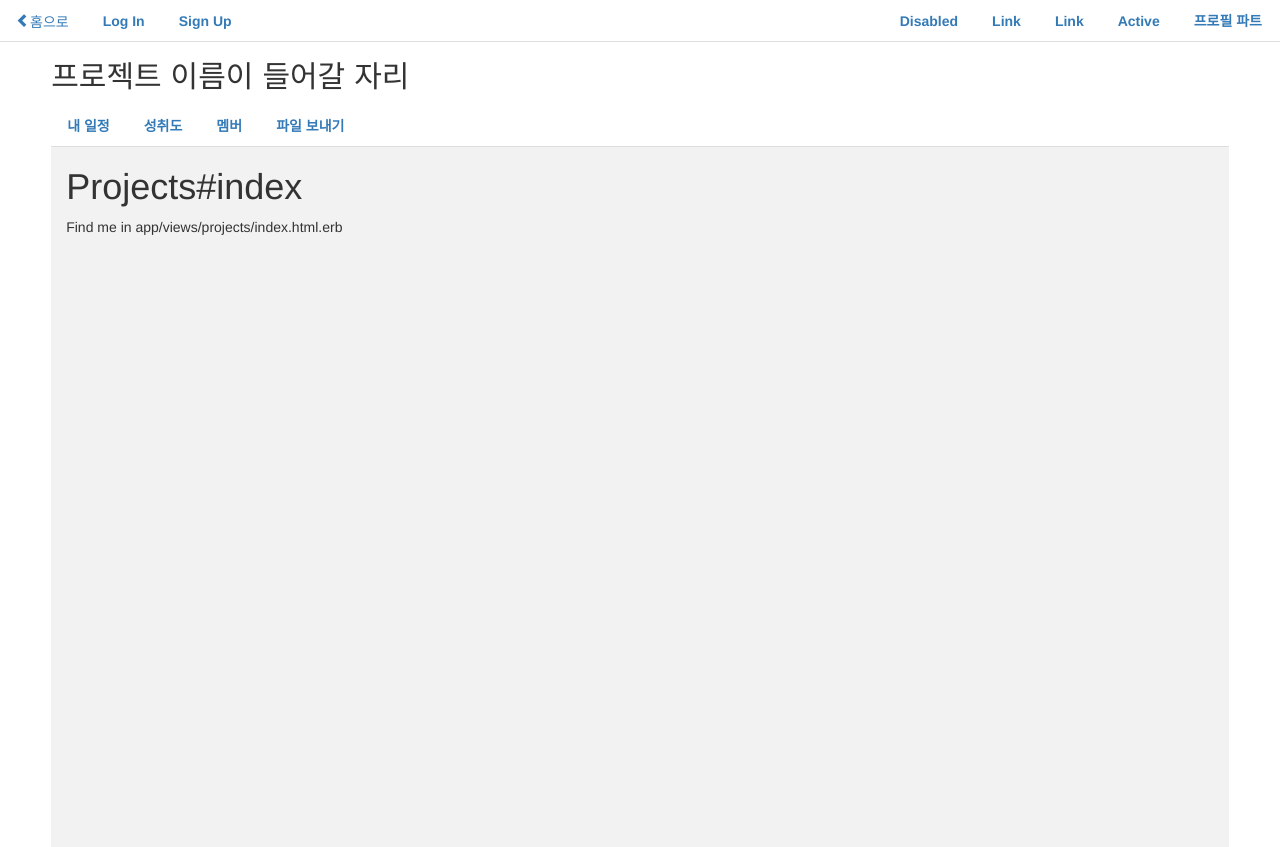
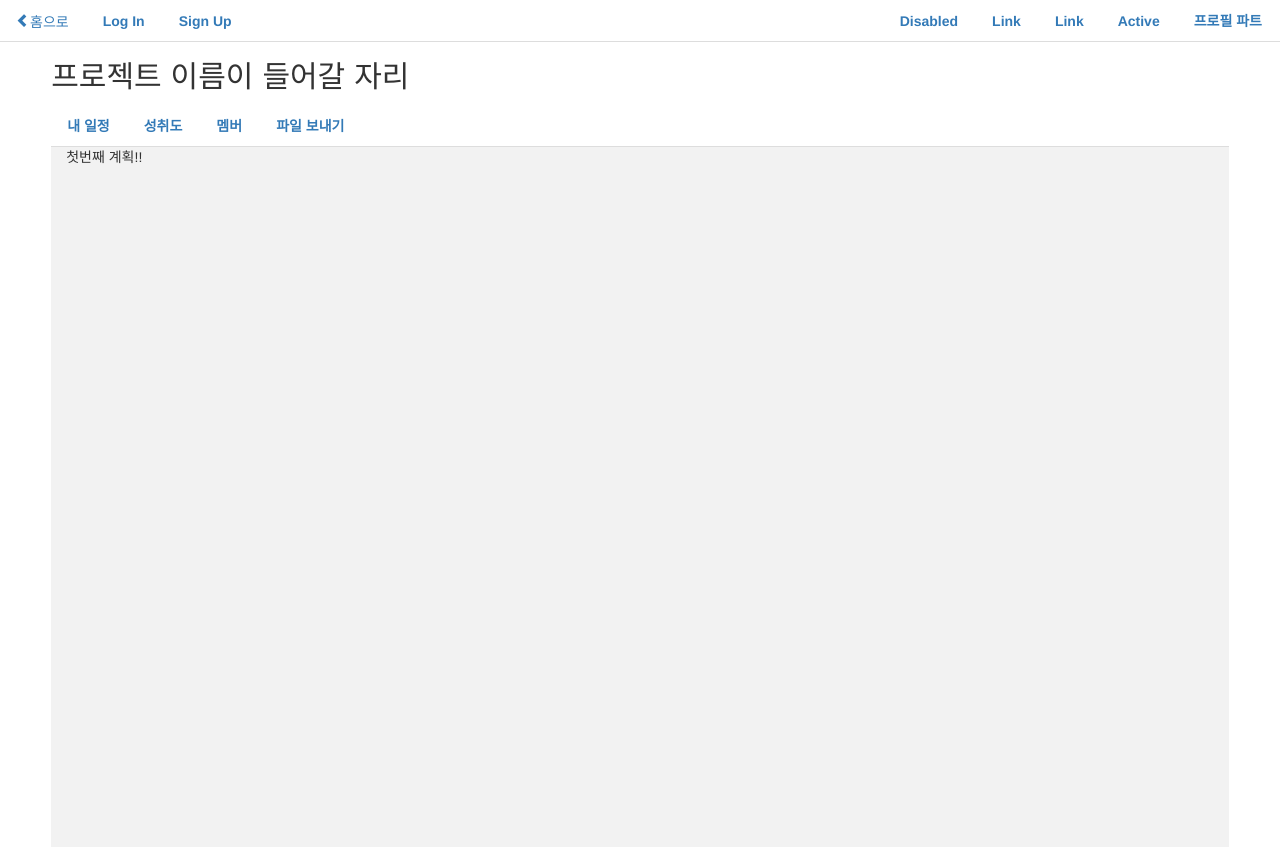
Before and after one commit to JSPlike/hanco_rails, a Rails app: page /projects in a window 1280 px wide. Run offline with Rails 7, Linux system fonts and the light colour scheme; style sheets or scripts are compiled from the project's sources; some libraries are stand-ins or nearby versions.

Commit message:
2018 07 23

```diff
--- a/app/views/projects/index.html.erb
+++ b/app/views/projects/index.html.erb
@@ -1,2 +1 @@
-<h1>Projects#index</h1>
-<p>Find me in app/views/projects/index.html.erb</p>
+첫번째 계획!!
```
